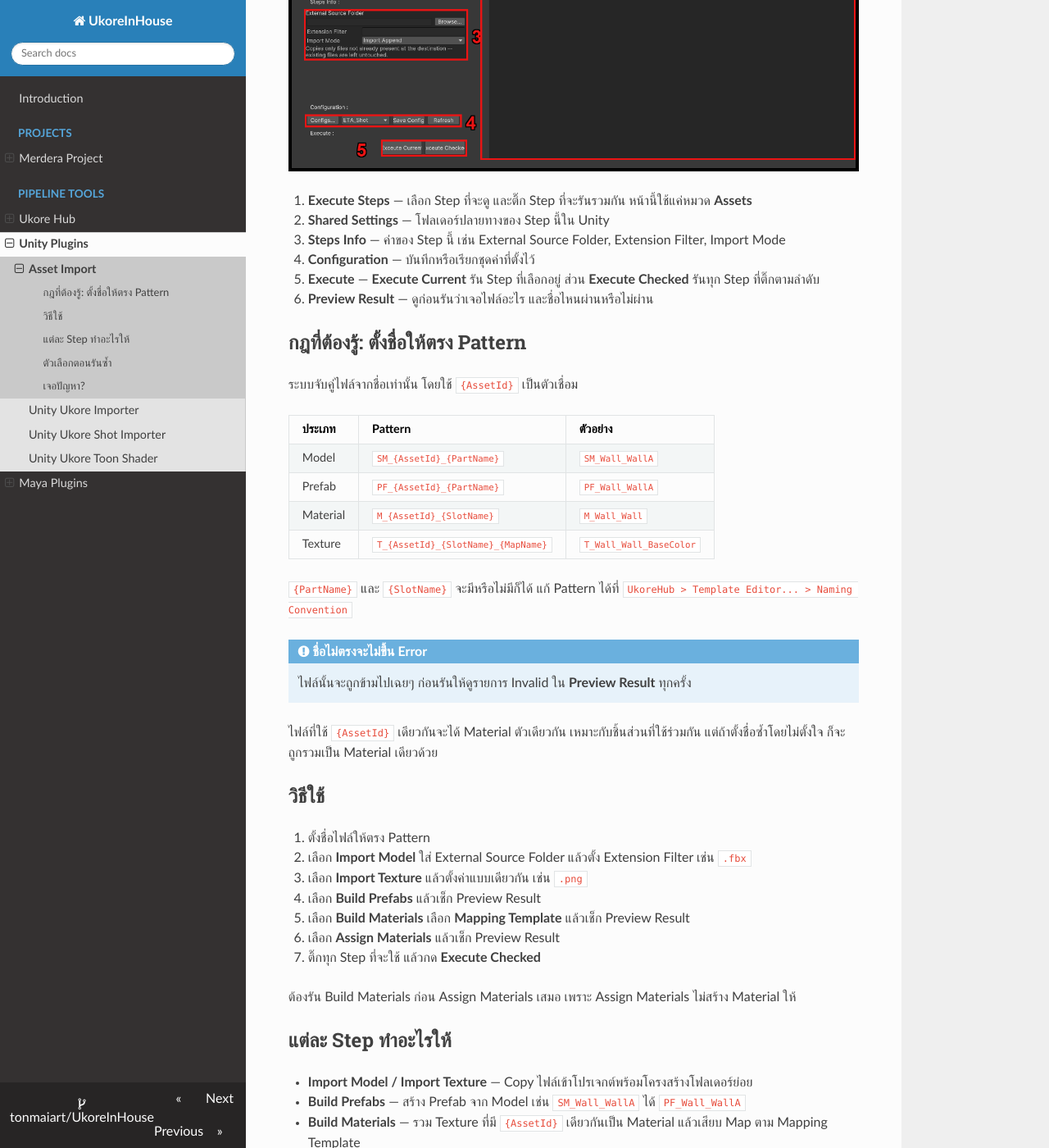
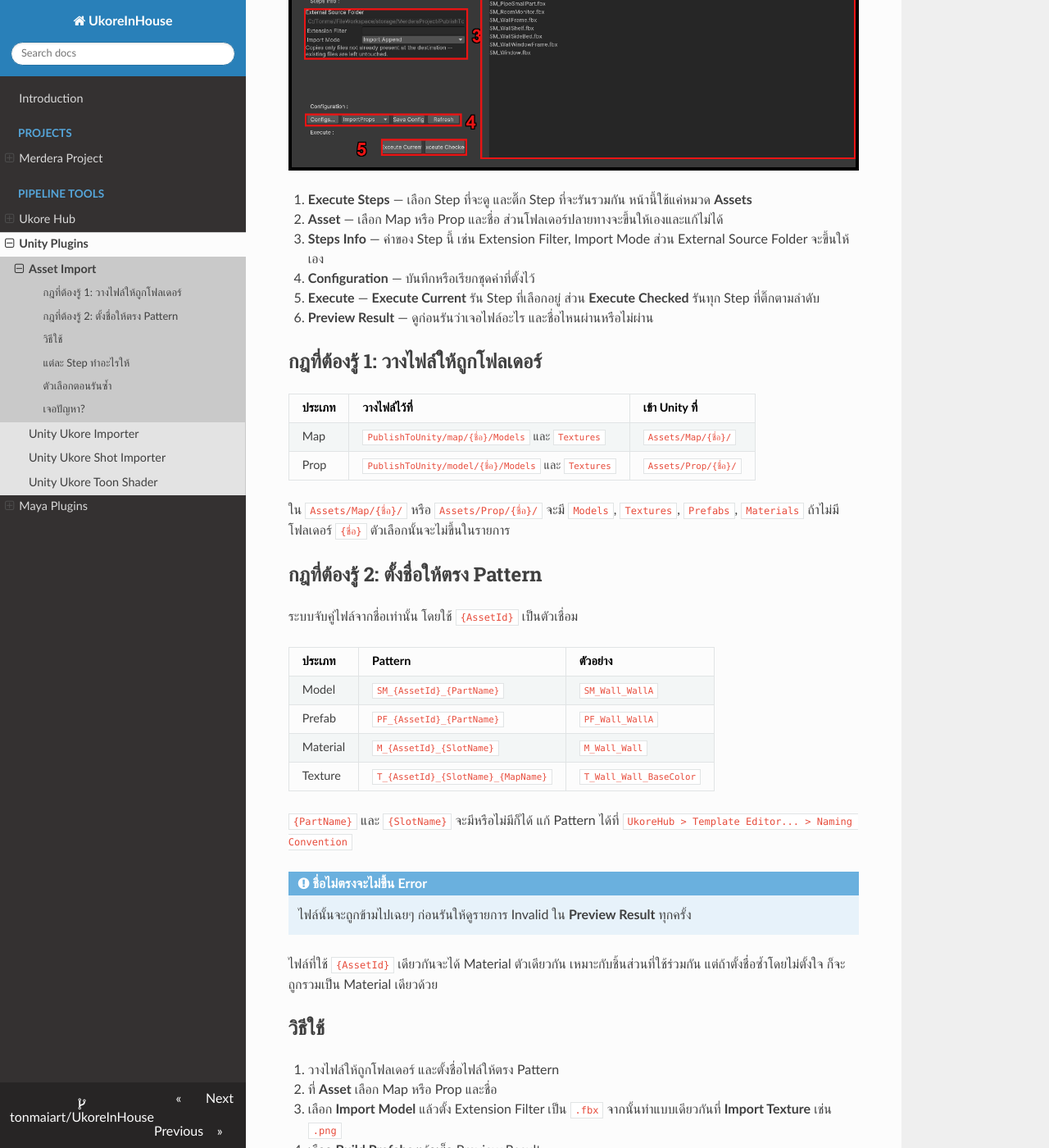
Before and after one commit to tonmaiart/UkoreInHouse, an MkDocs documentation site: the page built from docs/asset_import/quick-start.md, in a window 1280 px wide and 1400 px high, scrolled down 944 px. Shown: the whole window at 82% size. Built offline with MkDocs 1.6.1, drawn with Linux system fonts in a browser that asks for light colours; nearby versions of some CDN libraries; some of the changed text lies outside the part shown.

Commit message:
Asset Import: paths are fixed, pick a Map or Prop
Co-Authored-By: Claude Opus 5.5 <noreply@anthropic.com>

```diff
--- a/docs/asset_import/quick-start.md
+++ b/docs/asset_import/quick-start.md
@@ -3,20 +3,30 @@
 ใช้นำ Model และ Texture ของฉากกับพร็อปเข้า Unity แล้วต่อเป็น Prefab ที่มี Material พร้อมใช้
 ไม่ต้องทำมือทีละชิ้น เปิดได้ที่ `UkoreHub > Asset Importer...`
 
-ไฟล์ต้นทางอยู่ที่ `PublishToUnity/model/` และ `PublishToUnity/map/`
+ไม่ต้องตั้ง Path เอง แค่เลือกว่าเป็น **Map** หรือ **Prop** และชื่อ ระบบจะหาโฟลเดอร์ให้ทั้งหมด
 
 ![ขั้นตอนของ Asset Import จากไฟล์ต้นทางจนได้ Prefab พร้อมใช้](../assets/images/asset_import_flow.png)
 
 ![Asset Importer](../assets/images/asset_import_ui.png)
 
 1. **Execute Steps** — เลือก Step ที่จะดู และติ๊ก Step ที่จะรันรวมกัน หน้านี้ใช้แค่หมวด **Assets**
-2. **Shared Settings** — โฟลเดอร์ปลายทางของ Step นี้ใน Unity
-3. **Steps Info** — ค่าของ Step นี้ เช่น External Source Folder, Extension Filter, Import Mode
+2. **Asset** — เลือก Map หรือ Prop และชื่อ ส่วนโฟลเดอร์ปลายทางจะขึ้นให้เองและแก้ไม่ได้
+3. **Steps Info** — ค่าของ Step นี้ เช่น Extension Filter, Import Mode ส่วน External Source Folder จะขึ้นให้เอง
 4. **Configuration** — บันทึกหรือเรียกชุดค่าที่ตั้งไว้
 5. **Execute** — **Execute Current** รัน Step ที่เลือกอยู่ ส่วน **Execute Checked** รันทุก Step ที่ติ๊กตามลำดับ
 6. **Preview Result** — ดูก่อนรันว่าเจอไฟล์อะไร และชื่อไหนผ่านหรือไม่ผ่าน
 
-## กฎที่ต้องรู้: ตั้งชื่อให้ตรง Pattern
+## กฎที่ต้องรู้ 1: วางไฟล์ให้ถูกโฟลเดอร์
+
+| ประเภท | วางไฟล์ไว้ที่ | เข้า Unity ที่ |
+| --- | --- | --- |
+| Map | `PublishToUnity/map/{ชื่อ}/Models` และ `Textures` | `Assets/Map/{ชื่อ}/` |
+| Prop | `PublishToUnity/model/{ชื่อ}/Models` และ `Textures` | `Assets/Prop/{ชื่อ}/` |
+
+ใน `Assets/Map/{ชื่อ}/` หรือ `Assets/Prop/{ชื่อ}/` จะมี `Models`, `Textures`, `Prefabs`, `Materials`
+ถ้าไม่มีโฟลเดอร์ `{ชื่อ}` ตัวเลือกนั้นจะไม่ขึ้นในรายการ
+
+## กฎที่ต้องรู้ 2: ตั้งชื่อให้ตรง Pattern
 
 ระบบจับคู่ไฟล์จากชื่อเท่านั้น โดยใช้ `{AssetId}` เป็นตัวเชื่อม
 
@@ -37,9 +47,9 @@
 
 ## วิธีใช้
 
-1. ตั้งชื่อไฟล์ให้ตรง Pattern
-2. เลือก **Import Model** ใส่ External Source Folder แล้วตั้ง Extension Filter เช่น `.fbx`
-3. เลือก **Import Texture** แล้วตั้งค่าแบบเดียวกัน เช่น `.png`
+1. วางไฟล์ให้ถูกโฟลเดอร์ และตั้งชื่อไฟล์ให้ตรง Pattern
+2. ที่ **Asset** เลือก Map หรือ Prop และชื่อ
+3. เลือก **Import Model** แล้วตั้ง Extension Filter เป็น `.fbx` จากนั้นทำแบบเดียวกันที่ **Import Texture** เช่น `.png`
 4. เลือก **Build Prefabs** แล้วเช็ก Preview Result
 5. เลือก **Build Materials** เลือก **Mapping Template** แล้วเช็ก Preview Result
 6. เลือก **Assign Materials** แล้วเช็ก Preview Result
@@ -76,7 +86,10 @@
 
 | อาการ | ลองดู |
 | --- | --- |
+| ไม่เจอชื่อที่ต้องการใน Asset | ยังไม่มีโฟลเดอร์ `PublishToUnity/map/{ชื่อ}` หรือ `model/{ชื่อ}` สร้างแล้วกด **Refresh** |
+| ขึ้น skipped -- pick a Map or Prop first | ยังไม่ได้เลือก Asset Config เก่าต้องเลือกใหม่แล้วกด **Save Config** หนึ่งครั้ง |
 | ไฟล์หายจากผลลัพธ์ | ชื่อไม่ตรง Pattern ดูรายการ Invalid ใน Preview Result |
+| มีไฟล์แปลกติดมาด้วย เช่น `.py` | Extension Filter ว่างอยู่ ระบบจะ Copy ทุกไฟล์ ให้ใส่นามสกุลที่ต้องการ |
 | Prefab ไม่ได้ Material | ยังไม่ได้รัน Build Materials หรือ `{AssetId}` ไม่ตรงกัน |
 | Material ขาด Map บางตัว | `{MapName}` ไม่ตรงกับ Slot ใน Mapping Template |
 | Material ที่ใส่เองหาย | รัน Assign Materials ซ้ำ ระบบทับของเดิม |
```
Also changed, not shown: docs/unity_ukore_importer/quick-start.md (+2 -2 lines), docs/assets/images/asset_import_ui.png.
